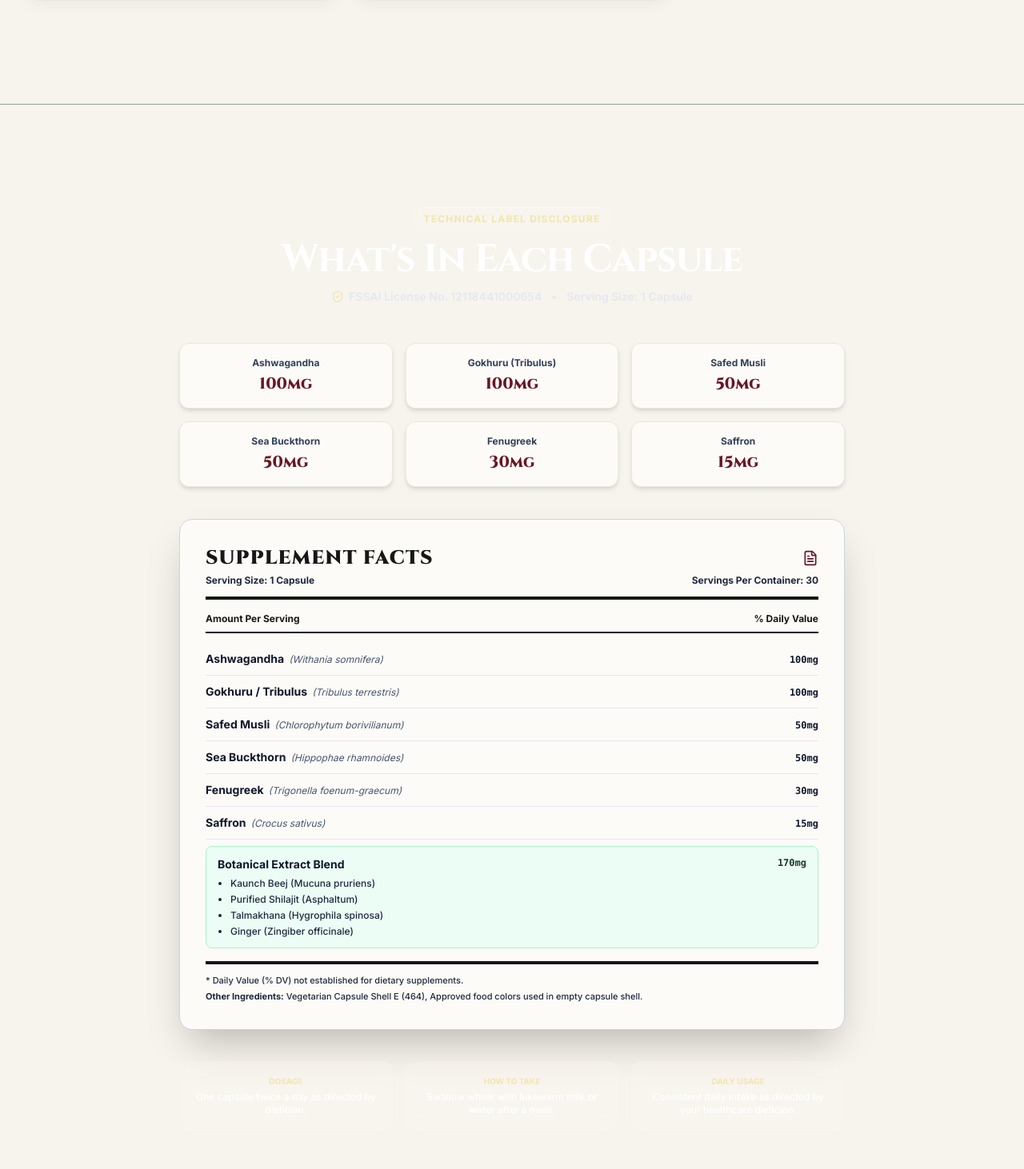
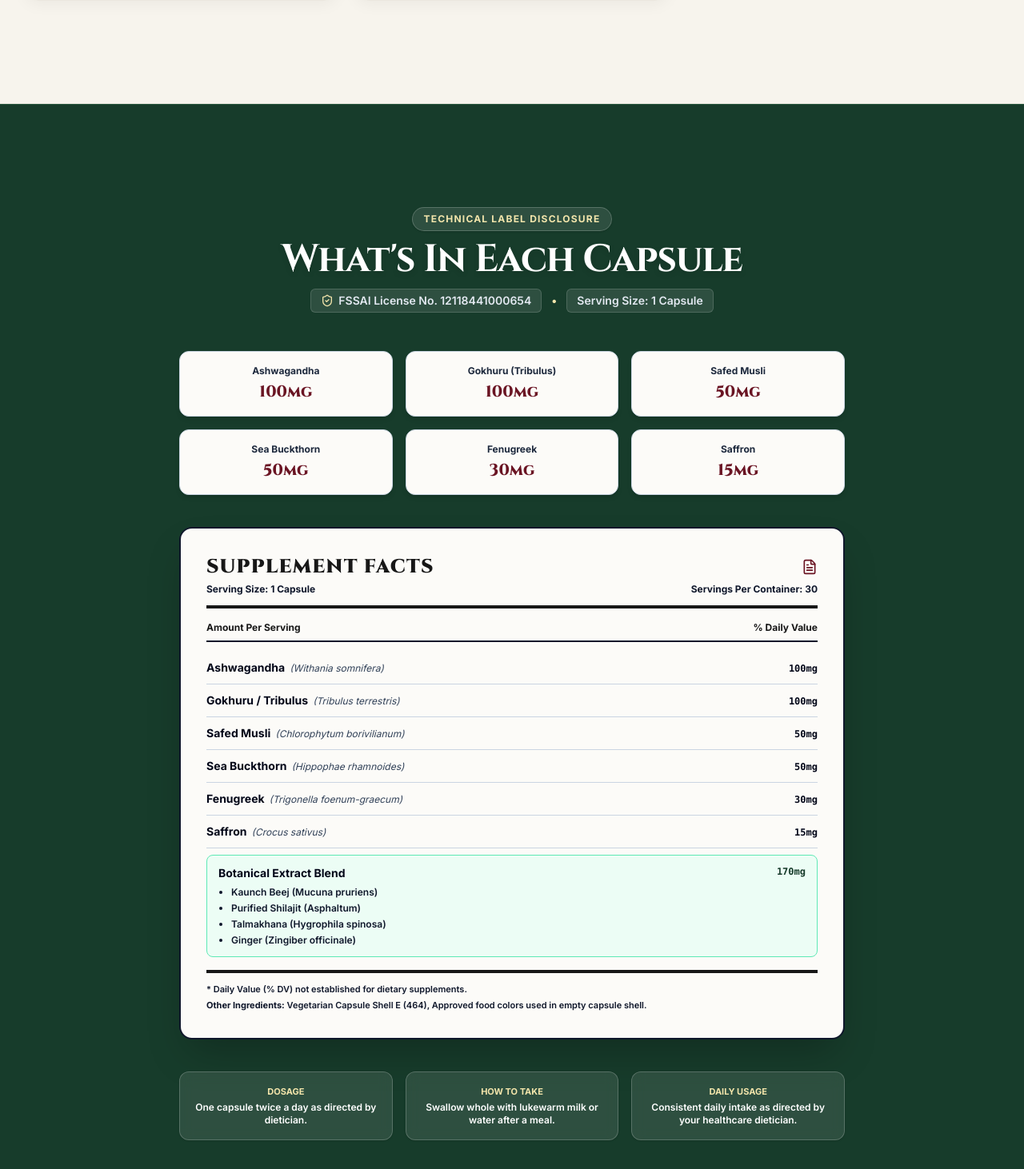
Before and after one commit to colosus-0s/testo-veda, a React (Vite) app: page /ingredients in a window 1280 px wide. Shown: the part 4028-5490 px from the top of the page at 80% size. Built offline with nearby package versions, Linux system fonts and the light colour scheme.

Commit message:
fix: resolve formula and product contrast and layout issues

```diff
--- a/src/components/commerce/ProductPrice.tsx
+++ b/src/components/commerce/ProductPrice.tsx
@@ -6,6 +6,7 @@ export interface ProductPriceProps {
   currency?: string;
   size?: 'sm' | 'md' | 'lg' | 'xl';
   showDiscountBadge?: boolean;
+  textColor?: string;
   className?: string;
 }
 
@@ -15,6 +16,7 @@ export const ProductPrice: React.FC<ProductPriceProps> = ({
   currency = '₹',
   size = 'md',
   showDiscountBadge = true,
+  textColor = 'text-[#171717]',
   className = '',
 }) => {
   const isDiscounted = compareAtPrice && compareAtPrice > price;
@@ -38,7 +40,7 @@ export const ProductPrice: React.FC<ProductPriceProps> = ({
 
   return (
     <div className={`inline-flex items-baseline gap-2 flex-wrap ${className}`}>
-      <span className={`font-serif-display text-white ${sizeClasses[size]}`}>
+      <span className={`font-serif-display ${textColor} ${sizeClasses[size]}`}>
         {currency}
         {price.toLocaleString('en-IN')}
       </span>
@@ -50,7 +52,7 @@ export const ProductPrice: React.FC<ProductPriceProps> = ({
             {compareAtPrice.toLocaleString('en-IN')}
           </span>
           {showDiscountBadge && (
-            <span className="text-[11px] font-semibold text-emerald-400 bg-emerald-950/60 border border-emerald-700/40 px-1.5 py-0.5 rounded">
+            <span className="text-[11px] font-semibold text-emerald-800 bg-emerald-100 border border-emerald-300 px-1.5 py-0.5 rounded">
               SAVE {savings}%
             </span>
           )}
--- a/src/features/homepage/components/CollectionPreviewSection.tsx
+++ b/src/features/homepage/components/CollectionPreviewSection.tsx
@@ -1,54 +1,88 @@
 import React from 'react';
 import { Link } from 'react-router-dom';
-import { motion } from 'framer-motion';
-import { ArrowRight } from 'lucide-react';
+import { ArrowRight, ShieldCheck, CheckCircle2, Award } from 'lucide-react';
 import { Section } from '@/components/ui/Section';
 import { Container } from '@/components/ui/Container';
-import { ProductGrid } from '@/components/commerce/ProductGrid';
+import { ProductCard } from '@/components/commerce/ProductCard';
 import { INITIAL_PRODUCTS } from '@/features/products/data/initialProducts';
 import { Button } from '@/components/ui/Button';
 
 export const CollectionPreviewSection: React.FC = () => {
+  const product = INITIAL_PRODUCTS[0];
+
   return (
-    <Section padding="xl" className="bg-[#FCFBF8] border-b border-[#EBE7DF] text-[#171717]">
+    <Section padding="xl" className="bg-[#FCFBF8] border-b border-[#EBE7DF] text-[#171717] opacity-100">
       <Container>
+        {/* Header */}
         <div className="flex flex-col sm:flex-row sm:items-end justify-between mb-12 gap-4">
-          <motion.div
-            initial={{ opacity: 0, y: 15 }}
-            whileInView={{ opacity: 1, y: 0 }}
-            viewport={{ once: true }}
-            transition={{ duration: 0.5 }}
-          >
-            <span className="text-xs uppercase font-bold tracking-widest text-[#6A1423] block mb-2">
+          <div>
+            <span className="text-xs uppercase font-bold tracking-widest text-[#6A1423] bg-[#6A1423]/10 px-3.5 py-1.5 rounded-full inline-block mb-3 border border-[#6A1423]/20">
               Catalog Storefront
             </span>
             <h2 className="font-serif text-3xl sm:text-4xl font-bold text-[#171717]">
               Featured Botanical Formulations
             </h2>
-          </motion.div>
+          </div>
 
-          <motion.div
-            initial={{ opacity: 0, y: 15 }}
-            whileInView={{ opacity: 1, y: 0 }}
-            viewport={{ once: true }}
-            transition={{ duration: 0.5, delay: 0.1 }}
-          >
+          <div>
             <Link to="/shop">
-              <Button variant="outline" size="md" className="border-slate-300 text-[#171717] hover:border-[#6A1423] hover:text-[#6A1423]" rightIcon={<ArrowRight className="w-4 h-4" />}>
+              <Button
+                variant="outline"
+                size="md"
+                className="border-slate-800 text-[#171717] bg-white hover:bg-[#6A1423] hover:text-white hover:border-[#6A1423] shadow-sm font-bold"
+                rightIcon={<ArrowRight className="w-4 h-4" />}
+              >
                 View Full Storefront
               </Button>
             </Link>
-          </motion.div>
+          </div>
         </div>
 
-        <motion.div
-          initial={{ opacity: 0, y: 20 }}
-          whileInView={{ opacity: 1, y: 0 }}
-          viewport={{ once: true }}
-          transition={{ duration: 0.6, delay: 0.2 }}
-        >
-          <ProductGrid products={INITIAL_PRODUCTS} columns={3} />
-        </motion.div>
+        {/* Balanced Showcase Stage (No Giant Empty Area) */}
+        <div className="grid grid-cols-1 lg:grid-cols-12 gap-8 items-stretch">
+          {/* Main Product Card (Lg Col 7) */}
+          <div className="lg:col-span-7">
+            <ProductCard product={product} className="h-full shadow-md border-slate-300" />
+          </div>
+
+          {/* Complementary Merchandising Showcase Banner (Lg Col 5) */}
+          <div className="lg:col-span-5 bg-[#F7F4ED] rounded-2xl p-8 border border-[#EBE7DF] shadow-subtle-card flex flex-col justify-between space-y-6 text-left">
+            <div>
+              <span className="text-xs uppercase font-bold tracking-widest text-[#173C2B] bg-emerald-100 border border-emerald-300 px-3 py-1 rounded-full inline-block mb-4">
+                Storefront Standards
+              </span>
+              <h3 className="font-serif text-2xl font-bold text-[#171717] mb-3">
+                Quantitative Botanical Formulation
+              </h3>
+              <p className="text-slate-700 text-sm leading-relaxed font-normal mb-6">
+                Every bottle contains 30 vegetarian capsules formulated with 10 classical plant extracts including Ashwagandha, Shilajit, Gokhuru, and Saffron.
+              </p>
+
+              <div className="space-y-3 border-t border-[#EBE7DF] pt-4">
+                <div className="flex items-center gap-3 text-xs font-bold text-[#171717]">
+                  <CheckCircle2 size={16} className="text-[#173C2B] shrink-0" />
+                  <span>100% Vegetarian HPMC Capsules (E 464)</span>
+                </div>
+                <div className="flex items-center gap-3 text-xs font-bold text-[#171717]">
+                  <ShieldCheck size={16} className="text-[#173C2B] shrink-0" />
+                  <span>FSSAI License No. {product.regulatory.fssaiLicense}</span>
+                </div>
+                <div className="flex items-center gap-3 text-xs font-bold text-[#171717]">
+                  <Award size={16} className="text-[#173C2B] shrink-0" />
+                  <span>ISO 9001:2015 & GMP Certified Facilities</span>
+                </div>
+              </div>
+            </div>
+
+            <div className="pt-4 border-t border-[#EBE7DF]">
+              <Link to={`/products/${product.slug}`}>
+                <Button variant="primary" size="md" className="w-full shadow-md" rightIcon={<ArrowRight className="w-4 h-4" />}>
+                  Explore TESTO Power+ Details
+                </Button>
+              </Link>
+            </div>
+          </div>
+        </div>
       </Container>
     </Section>
   );
--- a/src/features/homepage/components/FormulaSection.tsx
+++ b/src/features/homepage/components/FormulaSection.tsx
@@ -9,22 +9,29 @@ export const FormulaSection: React.FC = () => {
   const facts = product.supplementFacts;
 
   return (
-    <Section id="formula" padding="xl" className="bg-[#173C2B] text-white border-y border-[#2E6B4A]/50 opacity-100">
+    <Section
+      id="formula"
+      padding="xl"
+      className="bg-[#173C2B] text-white border-y border-[#2E6B4A]/50 opacity-100"
+      style={{ backgroundColor: '#173C2B', color: '#ffffff' }}
+    >
       <Container size="narrow">
         <div className="text-center mb-12">
-          <span className="text-xs uppercase font-bold tracking-widest text-[#F3E5AB] bg-white/10 px-3.5 py-1.5 rounded-full inline-block mb-3 border border-white/20">
+          <span className="text-xs uppercase font-bold tracking-widest text-[#F3E5AB] bg-white/10 px-3.5 py-1.5 rounded-full inline-block mb-3 border border-white/20 shadow-sm">
             Technical Label Disclosure
           </span>
-          <h2 className="font-serif text-3xl sm:text-5xl font-bold text-white mb-3 tracking-tight">
+          <h2 className="font-serif text-3xl sm:text-5xl font-bold text-white mb-3 tracking-tight drop-shadow-md">
             What's In Each Capsule
           </h2>
-          <div className="flex items-center justify-center gap-3 text-sm text-[#E2E8F0] font-semibold">
-            <span className="flex items-center gap-1.5">
+          <div className="flex items-center justify-center gap-3 text-sm text-[#E2E8F0] font-semibold flex-wrap">
+            <span className="flex items-center gap-1.5 bg-white/10 px-3 py-1 rounded-md border border-white/15">
               <ShieldCheck className="w-4 h-4 text-[#F3E5AB]" />
               FSSAI License No. {product.regulatory.fssaiLicense}
             </span>
-            <span>•</span>
-            <span>Serving Size: {facts.servingSize}</span>
+            <span className="text-[#F3E5AB]">•</span>
+            <span className="bg-white/10 px-3 py-1 rounded-md border border-white/15">
+              Serving Size: {facts.servingSize}
+            </span>
           </div>
         </div>
 
@@ -40,16 +47,16 @@ export const FormulaSection: React.FC = () => {
           ].map((item, idx) => (
             <div
               key={idx}
-              className="bg-[#FCFBF8] text-[#171717] rounded-xl p-4 border border-[#EBE7DF] shadow-md"
+              className="bg-[#FCFBF8] text-[#171717] rounded-xl p-4 border border-slate-300 shadow-md"
             >
-              <span className="text-xs text-slate-700 font-bold block mb-1">{item.name}</span>
+              <span className="text-xs text-slate-800 font-bold block mb-1">{item.name}</span>
               <span className="font-serif font-extrabold text-xl text-[#6A1423]">{item.qty}</span>
             </div>
           ))}
         </div>
 
         {/* Official Supplement Facts Table Panel (Dark Charcoal on Warm White) */}
-        <div className="bg-[#FCFBF8] text-[#171717] rounded-2xl p-6 sm:p-8 border border-slate-300 shadow-2xl overflow-x-auto opacity-100">
+        <div className="bg-[#FCFBF8] text-[#171717] rounded-2xl p-6 sm:p-8 border-2 border-slate-900 shadow-2xl overflow-x-auto opacity-100">
           <div className="border-b-4 border-[#171717] pb-3 mb-4">
             <div className="flex items-center justify-between">
               <h3 className="font-serif text-2xl font-black text-[#171717] uppercase tracking-wider">
@@ -57,7 +64,7 @@ export const FormulaSection: React.FC = () => {
               </h3>
               <FileText className="w-5 h-5 text-[#6A1423]" />
             </div>
-            <div className="flex justify-between text-xs text-slate-800 font-bold mt-1">
+            <div className="flex justify-between text-xs text-slate-900 font-bold mt-1">
               <span>Serving Size: {facts.servingSize}</span>
               <span>Servings Per Container: {facts.servingsPerContainer}</span>
             </div>
@@ -70,29 +77,29 @@ export const FormulaSection: React.FC = () => {
           </div>
 
           {/* Individual Ingredients */}
-          <div className="divide-y divide-slate-200 text-sm">
+          <div className="divide-y divide-slate-300 text-sm">
             {facts.ingredients.map((ing, i) => (
               <div key={i} className="py-2.5 flex justify-between items-baseline gap-4">
                 <div>
-                  <span className="font-bold text-slate-900">{ing.name}</span>
+                  <span className="font-bold text-slate-950">{ing.name}</span>
                   {ing.botanicalName && (
-                    <span className="text-xs italic text-slate-600 ml-1.5">({ing.botanicalName})</span>
+                    <span className="text-xs italic text-slate-700 ml-1.5">({ing.botanicalName})</span>
                   )}
                 </div>
                 <div className="text-right font-mono text-xs">
-                  <span className="text-slate-900 font-black">{ing.amount}</span>
+                  <span className="text-slate-950 font-black">{ing.amount}</span>
                 </div>
               </div>
             ))}
 
             {/* Proprietary Blend Header */}
             {facts.proprietaryBlend && (
-              <div className="py-3 bg-emerald-50 px-3.5 rounded-lg my-2 border border-emerald-200">
-                <div className="flex justify-between font-bold text-slate-900">
+              <div className="py-3 bg-emerald-50 px-3.5 rounded-lg my-2 border border-emerald-300">
+                <div className="flex justify-between font-bold text-slate-950">
                   <span>{facts.proprietaryBlend.name}</span>
                   <span className="font-mono text-xs font-black text-[#173C2B]">{facts.proprietaryBlend.amount}</span>
                 </div>
-                <ul className="mt-1.5 pl-4 list-disc text-xs text-slate-800 font-medium space-y-1">
+                <ul className="mt-1.5 pl-4 list-disc text-xs text-slate-900 font-semibold space-y-1">
                   {facts.proprietaryBlend.ingredients.map((item, idx) => (
                     <li key={idx}>{item}</li>
                   ))}
@@ -101,7 +108,7 @@ export const FormulaSection: React.FC = () => {
             )}
           </div>
 
-          <div className="border-t-4 border-[#171717] pt-3 mt-4 text-[11px] text-slate-800 font-medium space-y-1">
+          <div className="border-t-4 border-[#171717] pt-3 mt-4 text-[11px] text-slate-900 font-semibold space-y-1">
             <p>* Daily Value (% DV) not established for dietary supplements.</p>
             <p><strong>Other Ingredients:</strong> {facts.otherIngredients.join(', ')}.</p>
           </div>
@@ -109,17 +116,17 @@ export const FormulaSection: React.FC = () => {
 
         {/* Directions & Usage Guide */}
         <div className="mt-10 grid grid-cols-1 sm:grid-cols-3 gap-4 text-center">
-          <div className="bg-white/10 border border-white/15 rounded-xl p-4 backdrop-blur-sm">
-            <span className="text-[10px] uppercase font-bold text-[#F3E5AB] block mb-1">Dosage</span>
-            <p className="text-xs text-white font-medium">{product.directions.labelInstruction}</p>
+          <div className="bg-white/10 border border-white/20 rounded-xl p-4 backdrop-blur-sm shadow-sm">
+            <span className="text-[11px] uppercase font-bold text-[#F3E5AB] block mb-1">Dosage</span>
+            <p className="text-xs text-white font-semibold">{product.directions.labelInstruction}</p>
           </div>
-          <div className="bg-white/10 border border-white/15 rounded-xl p-4 backdrop-blur-sm">
-            <span className="text-[10px] uppercase font-bold text-[#F3E5AB] block mb-1">How to Take</span>
-            <p className="text-xs text-white font-medium">{product.directions.suggestedUse}</p>
+          <div className="bg-white/10 border border-white/20 rounded-xl p-4 backdrop-blur-sm shadow-sm">
+            <span className="text-[11px] uppercase font-bold text-[#F3E5AB] block mb-1">How to Take</span>
+            <p className="text-xs text-white font-semibold">{product.directions.suggestedUse}</p>
           </div>
-          <div className="bg-white/10 border border-white/15 rounded-xl p-4 backdrop-blur-sm">
-            <span className="text-[10px] uppercase font-bold text-[#F3E5AB] block mb-1">Daily Usage</span>
-            <p className="text-xs text-white font-medium">{product.directions.bestResultsDuration}</p>
+          <div className="bg-white/10 border border-white/20 rounded-xl p-4 backdrop-blur-sm shadow-sm">
+            <span className="text-[11px] uppercase font-bold text-[#F3E5AB] block mb-1">Daily Usage</span>
+            <p className="text-xs text-white font-semibold">{product.directions.bestResultsDuration}</p>
           </div>
         </div>
       </Container>
```
Also changed, not shown: src/components/commerce/ProductCard.tsx (+18 -12 lines), src/components/ui/Badge.tsx (+7 -7 lines), src/features/homepage/components/HeroSection.tsx (+7 -11 lines), src/features/homepage/components/ProductIntroductionSection.tsx (+7 -18 lines).
